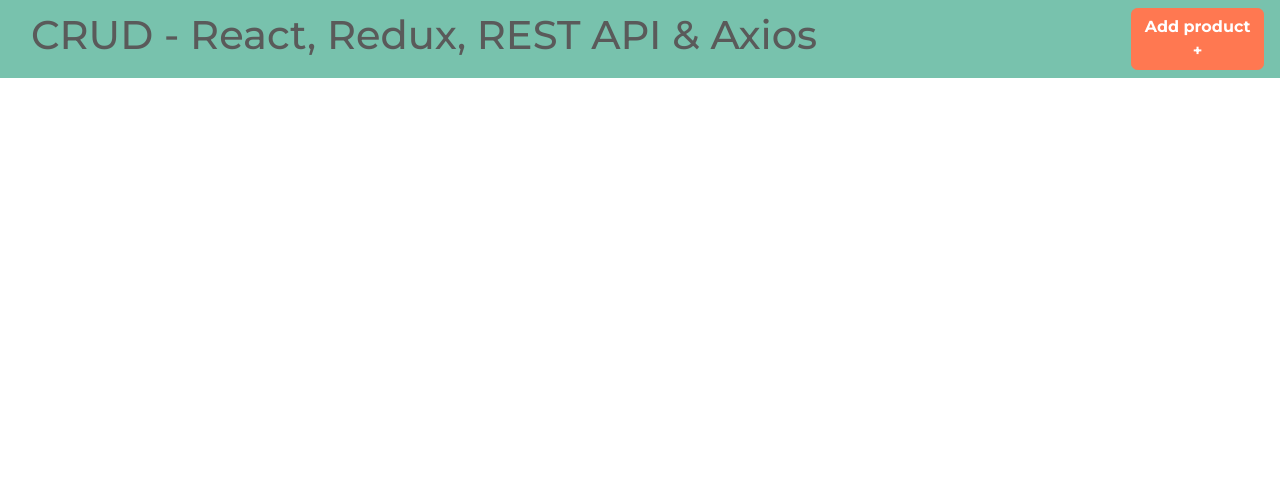
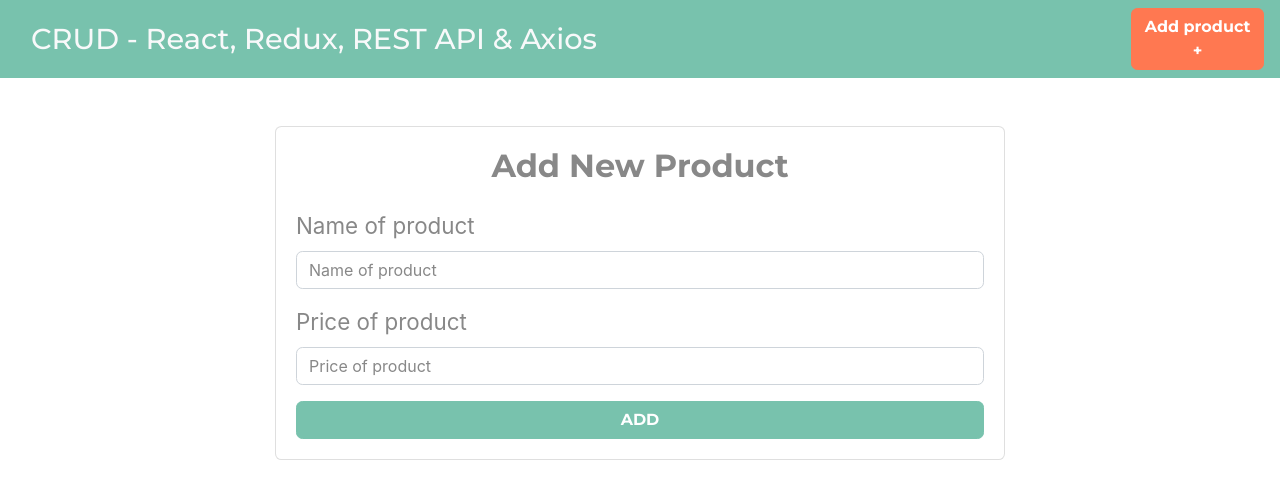
Before and after one commit to diegodjty/crudredux, a React (Create React App) app: page /products/new in a window 1280 px wide. Shown: the top 498 px of the page. Built offline with nearby package versions, Linux system fonts and the light colour scheme.

Commit message:
add routing,New Product and edit product component

```diff
--- a/package.json
+++ b/package.json
@@ -8,6 +8,7 @@
     "@testing-library/user-event": "^7.2.1",
     "react": "^16.13.1",
     "react-dom": "^16.13.1",
+    "react-router-dom": "^5.1.2",
     "react-scripts": "3.4.1"
   },
   "scripts": {
--- a/src/App.js
+++ b/src/App.js
@@ -1,12 +1,27 @@
-import React,{Fragment} from 'react';
-import Header from './Components/Header';
+import React,{} from 'react';
+import Header from './components/Header';
+import Products from './components/Products';
+import NewProduct from './components/NewProduct';
+import EditProduct from './components/EditProduct';
+import { BrowserRouter as Router, Route, Switch} from 'react-router-dom'
+
+
+
 
 
 function App() {
   return(
-    <Fragment>
+    <Router>
         <Header />
-    </Fragment>
+        <div className="container mt-5">
+          <Switch>
+              <Route exact path="/" component={Products}/>
+              <Route exact path="/products/new" component={NewProduct}/>
+              <Route exact path="/products/edit/:id" component={EditProduct}/>
+          </Switch>
+        </div>
+
+    </Router>
   )
 }
 
--- /dev/null
+++ b/src/Components/EditProduct.js
@@ -0,0 +1,9 @@
+import React from 'react'
+
+const EditProduct = () => {
+    return (
+        <p>Test</p>
+    )
+}
+
+export default EditProduct
--- a/src/Components/Header.js
+++ b/src/Components/Header.js
@@ -1,16 +1,19 @@
 import React from 'react'
+import {Link} from 'react-router-dom'
 
 const Header = () => {
     return (
         <nav className="navbar navbar-expand-lg navbar-dark bg-primary justify-content-between">
             <div className="container">
-                <h1> CRUD - React, Redux, REST API & Axios</h1>
+                <h1>
+                    <Link to={'/'} className="text-light">CRUD - React, Redux, REST API & Axios</Link>
+                </h1>
             </div>
 
-            <a
-                href="/productos/nuevo"
+            <Link
+                to={"/products/new"}
                 className="btn btn-danger nuevo post d-block d-sm-inline-block"
-            >Add product &#43;</a>
+            >Add product &#43;</Link>
         </nav>
     )
 }
--- /dev/null
+++ b/src/Components/NewProduct.js
@@ -0,0 +1,48 @@
+import React from 'react'
+
+const NewProduct = () => {
+    return (
+        <div className="row justify-content-center">
+            <div className="col-md-8">
+                <div className="card">
+                    <div className="card-body">
+                        <h2 className="text-center mb-4 font-weight-bold">
+                            Add New Product
+                        </h2>
+                        <form action="">
+                            <div className="form-group">
+                                <label htmlFor="">Name of product</label>
+                                <input
+                                    type="text"
+                                    className="form-control"
+                                    placeholder="Name of product"
+                                    name="name"
+                                />
+                            </div>
+
+                            <div className="form-group">
+                            <label htmlFor="">Price of product</label>
+                                <input
+                                    type="text"
+                                    className="form-control"
+                                    placeholder="Price of product"
+                                    name="precio"
+                                />
+                            </div>
+
+                            <button
+                                type="submit"
+                                className="btn btn-primary font-weight-bold text-uppercase d-block w-100"
+                            >
+                            Add
+                            </button>
+
+                        </form>
+                    </div>
+                </div>
+            </div>
+        </div>
+    )
+}
+
+export default NewProduct
--- /dev/null
+++ b/src/Components/Products.js
@@ -0,0 +1,9 @@
+import React from 'react'
+
+const Products = () => {
+    return (
+        <p>Products</p>
+    )
+}
+
+export default Products
```
Also changed, not shown: 1 other file (tests, documents, lock files or other folders).
